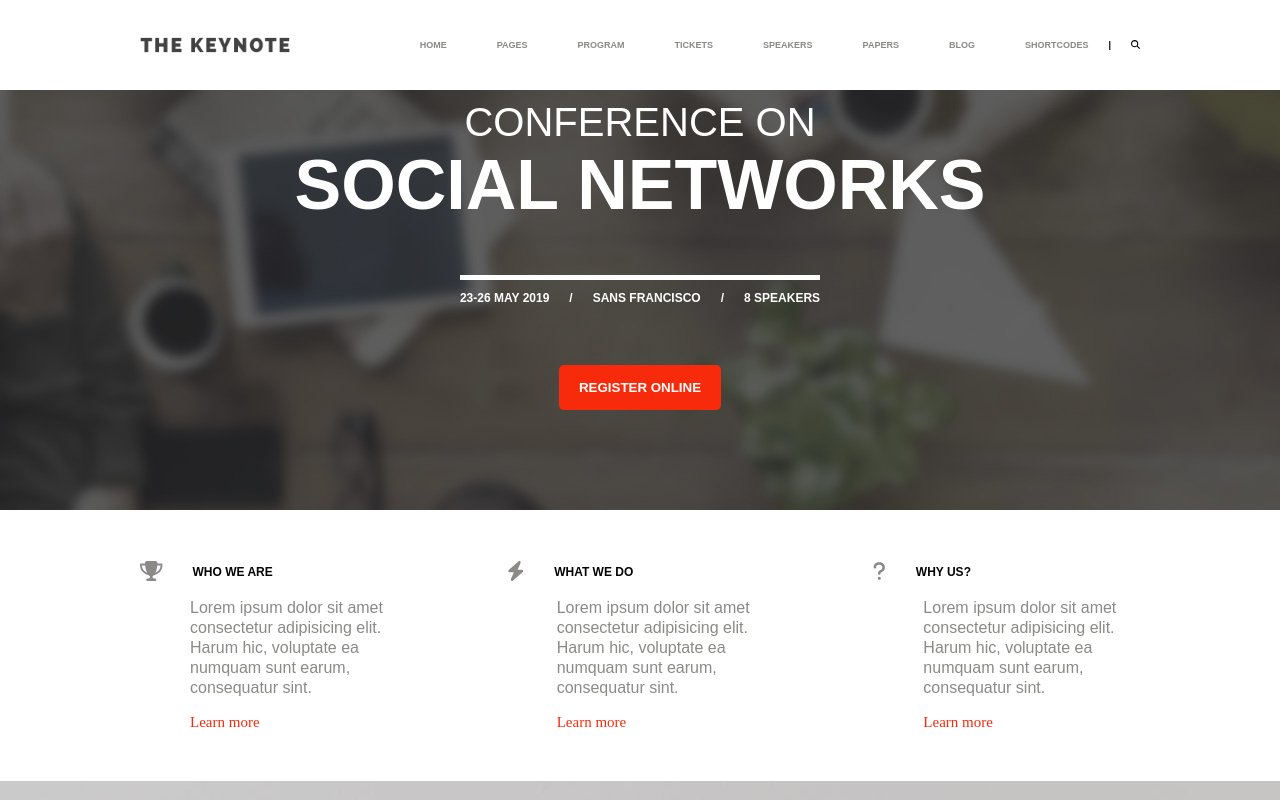
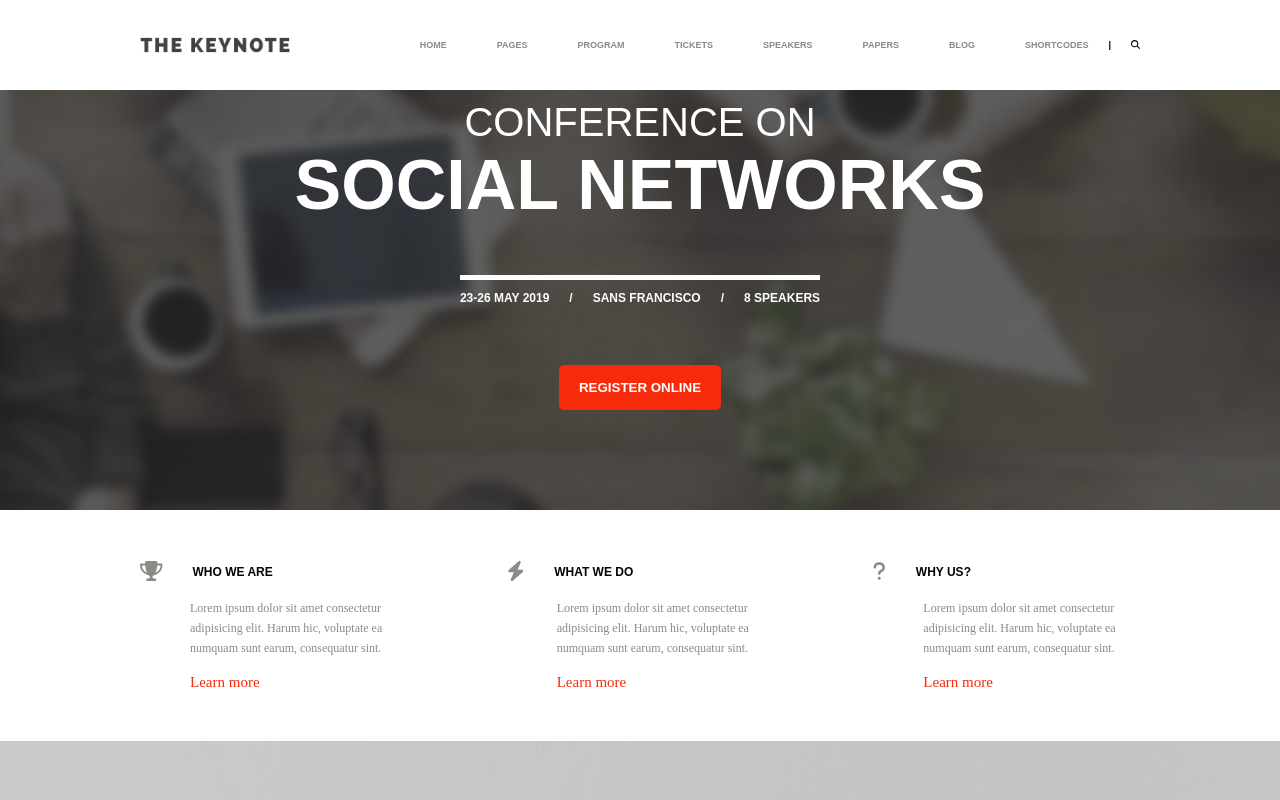
Before and after one commit to AlessandroDiNardo/proj-html-vuejs, a Vue app: page / in a window 1280 px wide. Shown: the top 800 px of the page. Built offline with nearby package versions, Linux system fonts and the light colour scheme.

Commit message:
mod tag p at section, change font size

```diff
--- a/src/components/AppInfo.vue
+++ b/src/components/AppInfo.vue
@@ -93,6 +93,8 @@ section {
                 margin-bottom: 15px;
                 color: $median-naturalGrey;
                 font-weight: 100;
+                font-size: 12px;
+                font-family: 'Times New Roman', Times, serif;
             }
 
             a {
```
